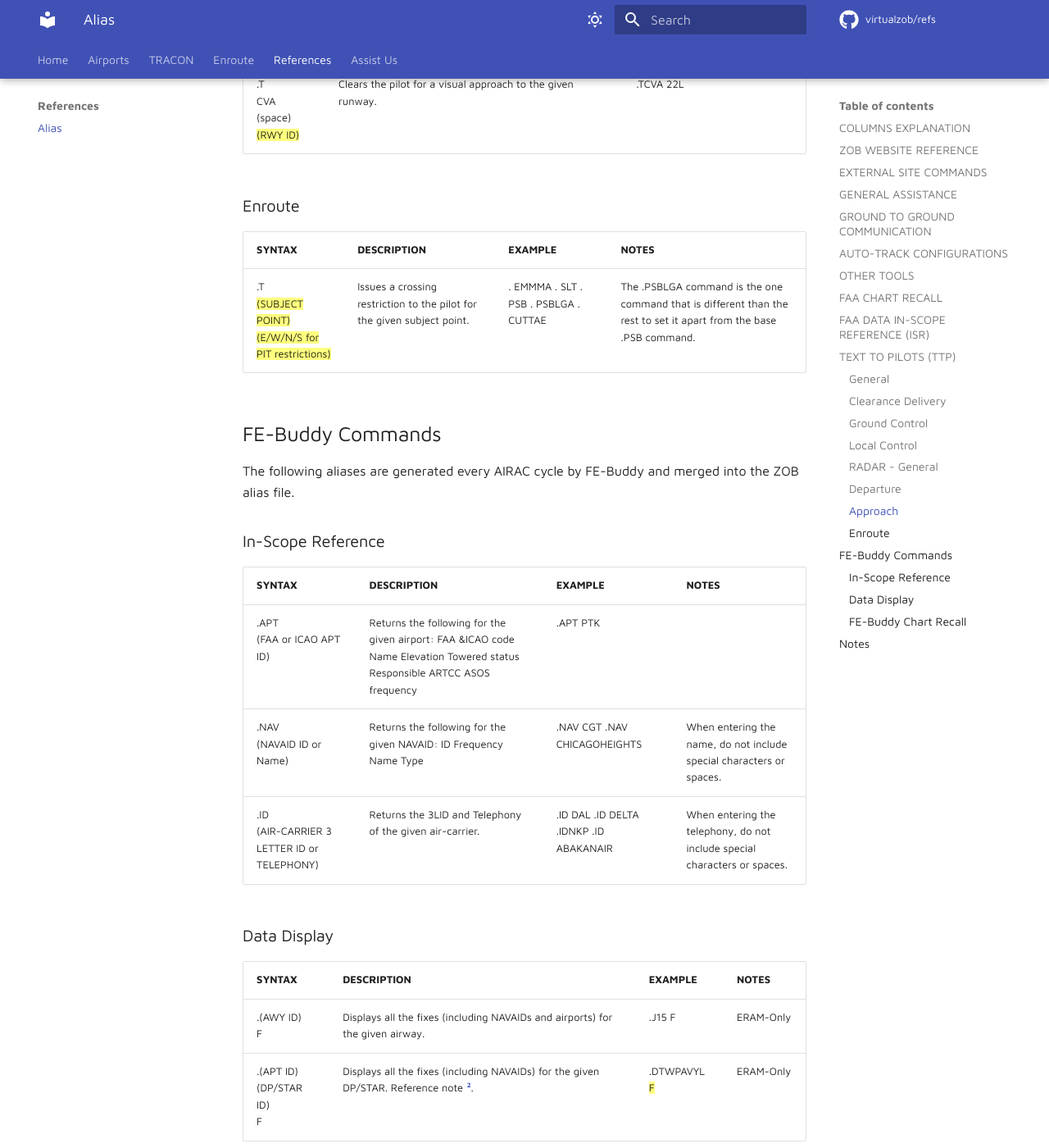
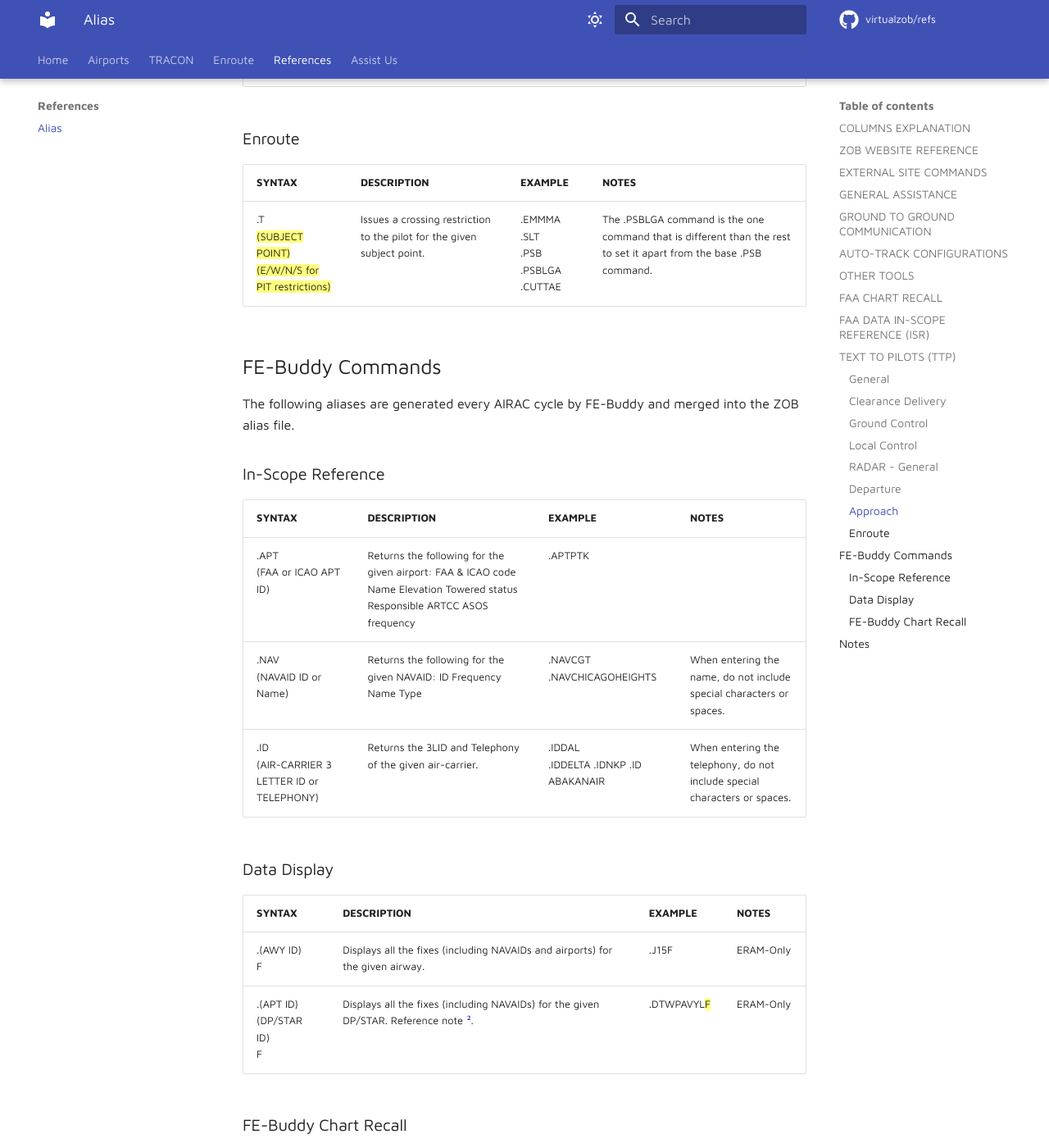
Before and after one commit to virtualZOB/refs, an MkDocs documentation site: the page built from docs/references/alias.md, in a window 1280 px wide and 1400 px high, scrolled down 11811 px. Shown: the whole window at 82% size. Built offline with MkDocs 1.6.1 and Material for MkDocs 9.7.7, drawn with Linux system fonts in a browser that asks for light colours; comment, search, counter and statistics services are not loaded; some of the changed text lies outside the part shown.

Commit message:
more formatting

```diff
--- a/docs/references/alias.md
+++ b/docs/references/alias.md
@@ -125,7 +125,7 @@ See "Text to Pilots" section for context.
 |   .T  <br> RBC   |   Readback Correct   |   .TRBC   |      |
 |   .T  <br> CRAFT<br> AF <br> ^^U^^ <br>  (space)  <br> {== INITIAL ALTITUDE ==} <br>  (space) <br>  (DEP POS ID)   |   Issues a CRAFT clearance "as filed".   |   .TCRAFTAF  {==17K D1E==}  <br>    .TCRAFTAF<ins>U</ins> {==17K==} D1E   |   U = Departure offline/unicom   |
 |   .T  <br> CRAFT <br>  FR <br> ^^U^^ <br> (space) <br>  {== INITIAL ALTITUDE ==} <br>  (space)  <br> (DEP POS ID)   |   Issues a CRAFT clearance with a full route.   |   .TCRAFTFR {==17K D1E==}    <br>  .TCRAFTFR<ins>U</ins> {==17K==} D1E   |   U = Departure offline/unicom   |
-|   .T <br>  CRAFT  <br> CVS <br>  ^^U^^ <br> (space)  <br> (DP with ver #)  <br> (space)<br>   (End point of DP) <br>  (space)  <br> (DEP POS ID)   |   Issues a CRAFT clearance with a DP, DP endpoint, and issues Climb Via SID.   Reference note[^4]   |   . TCRAFTCVS   HHOWE4   LNCON  {==D1E==}      .TCRAFTCVS<ins>U</ins> HHOWE4   LNCON  D1E   |   U = Departure offline/unicom.   |
+|   .T <br>  CRAFT  <br> CVS <br>  ^^U^^ <br> (space)  <br> (DP with ver #)  <br> (space)<br>   (End point of DP) <br>  (space)  <br> (DEP POS ID)   |   Issues a CRAFT clearance with a DP, DP endpoint, and issues Climb Via SID.   Reference note[^4]   |   .TCRAFTCVS   HHOWE4   LNCON  {==D1E==}  <br>    .TCRAFTCVS<ins>U</ins> HHOWE4   LNCON  D1E   |   U = Departure offline/unicom.   |
 |   .T  <br> CRAFT <br>  CVS <br>  EM <br>^^U^^ <br>(space)  <br> (DP with ver #)   <br>(space)   <br>(End point of DP) <br> (space)  <br> (DEP POS ID)   |   Issues a CRAFT clearance with a DP, DP endpoint, and issues Climb Via SID, except  maintain .   Reference note[^4]   |   .TCRAFTCVSEM HHOWE4 LNCON {==17K==} D1E  <br>    .TCRAFTCVSEM<ins>U</ins> HHOWE4 LNCON {==17K==} D1E   |   U = Departure offline/unicom.   |
 
 ### Ground Control
@@ -171,7 +171,7 @@ See "Text to Pilots" section for context.
 ### Enroute
 |   SYNTAX   |   DESCRIPTION   |   EXAMPLE   |   NOTES   |
 | --- | --- | --- | --- |
-|   .T   <br>{==(SUBJECT POINT)==}  <br> {==(E/W/N/S for PIT restrictions)==}   |   Issues a crossing restriction to the pilot for the given subject point.   |   . EMMMA   . SLT   . PSB   . PSBLGA   . CUTTAE   |   The .PSBLGA command is the one command that is different than the rest to set it apart from the base .PSB command.   |
+|   .T   <br>{==(SUBJECT POINT)==}  <br> {==(E/W/N/S for PIT restrictions)==}   |   Issues a crossing restriction to the pilot for the given subject point.   |   .EMMMA <br>  .SLT <br>  .PSB <br>  .PSBLGA  <br> .CUTTAE   |   The .PSBLGA command is the one command that is different than the rest to set it apart from the base .PSB command.   |
 
 
 ## FE-Buddy Commands
@@ -180,15 +180,15 @@ The following aliases are generated every AIRAC cycle by FE-Buddy and merged int
 ### In-Scope Reference
 |   SYNTAX   |   DESCRIPTION   |   EXAMPLE   |   NOTES   |
 | --- | --- | --- | --- |
-|   .APT  <br> (FAA or ICAO APT ID)   |   Returns the following for the given airport:   FAA &ICAO code   Name   Elevation   Towered status   Responsible ARTCC   ASOS frequency   |   .APT PTK   |      |
-|   .NAV <br>  (NAVAID ID or Name)  |   Returns the following for the given NAVAID:   ID   Frequency   Name   Type   |   .NAV CGT   .NAV CHICAGOHEIGHTS   |   When entering the name, do not include special characters or spaces.   |
-|   .ID <br>  (AIR-CARRIER 3 LETTER ID or TELEPHONY)   |   Returns the 3LID and Telephony of the given air-carrier.   |   .ID DAL   .ID DELTA      .IDNKP   .ID ABAKANAIR   |   When entering the telephony, do not include special characters or spaces.   |
+|   .APT  <br> (FAA or ICAO APT ID)   |   Returns the following for the given airport:   FAA & ICAO code   Name   Elevation   Towered status   Responsible ARTCC   ASOS frequency   |   .APTPTK   |      |
+|   .NAV <br>  (NAVAID ID or Name)  |   Returns the following for the given NAVAID:   ID   Frequency   Name   Type   |   .NAVCGT  <br> .NAVCHICAGOHEIGHTS   |   When entering the name, do not include special characters or spaces.   |
+|   .ID <br>  (AIR-CARRIER 3 LETTER ID or TELEPHONY)   |   Returns the 3LID and Telephony of the given air-carrier.   |   .IDDAL <br>  .IDDELTA      .IDNKP   .ID ABAKANAIR   |   When entering the telephony, do not include special characters or spaces.   |
 
 ### Data Display
 |   SYNTAX   |   DESCRIPTION   |   EXAMPLE   |   NOTES   |
 | --- | --- | --- | --- |
-|   .(AWY ID) <br>  F   |   Displays all the fixes (including NAVAIDs and airports) for the given airway.   |   .J15 F   |   ERAM-Only   |
-|   .(APT ID)  <br> (DP/STAR ID) <br>  F   |   Displays all the fixes (including NAVAIDs) for the given DP/STAR.   Reference note [^2].   |   .DTWPAVYL {==F==}   |   ERAM-Only   |
+|   .(AWY ID) <br>  F   |   Displays all the fixes (including NAVAIDs and airports) for the given airway.   |   .J15F   |   ERAM-Only   |
+|   .(APT ID)  <br> (DP/STAR ID) <br>  F   |   Displays all the fixes (including NAVAIDs) for the given DP/STAR.   Reference note [^2].   |   .DTWPAVYL{==F==}   |   ERAM-Only   |
 
 ### FE-Buddy Chart Recall
 |   SYNTAX   |   DESCRIPTION   |   EXAMPLE   |   NOTES   |
```
